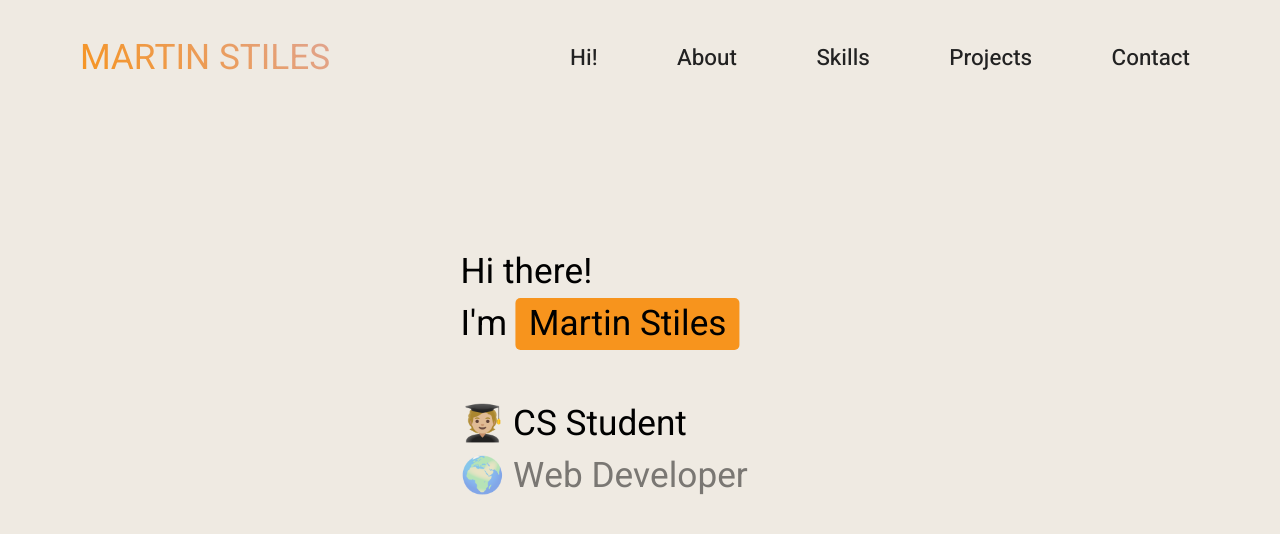
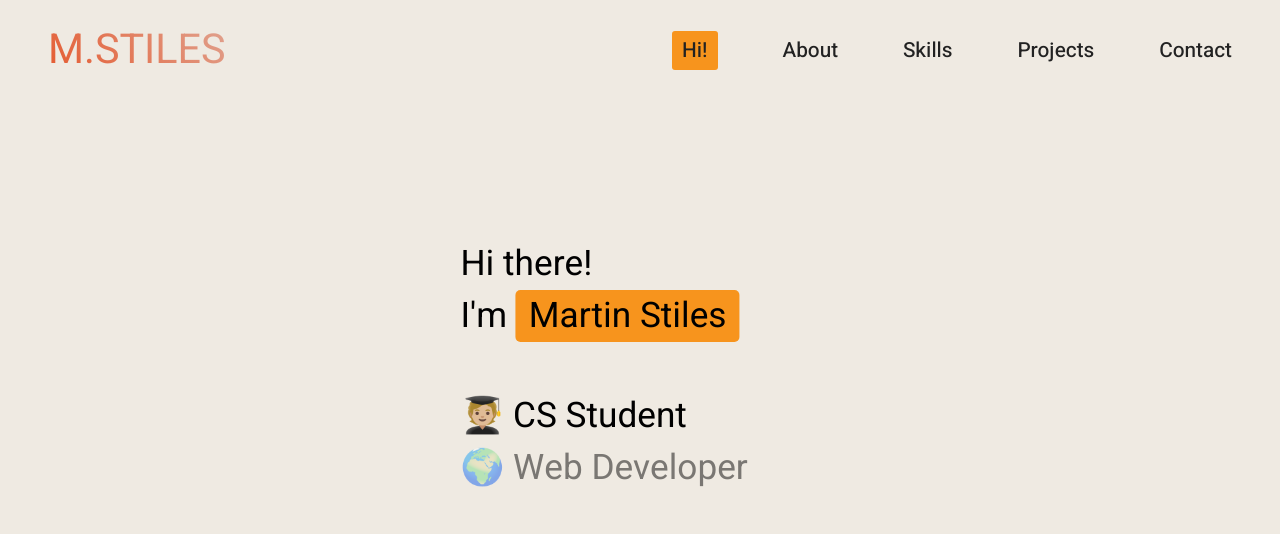
Before and after one commit to martinstiles/Portfolio-2.0, a React (Create React App) app: page / in a window 1280 px wide. Shown: the top 534 px of the page. Built offline with nearby package versions, Linux system fonts and the light colour scheme; the HTML template or start-up script is replaced by a standard one.

Commit message:
add navbar

```diff
--- a/src/components/navbar/navbar.data.json
+++ /dev/null
@@ -1,10 +0,0 @@
-{
-    "title": "Martin Stiles",
-    "routes": [
-        {"value": "Hi!", "route": "/"},
-        {"value": "About", "route": "/about"},
-        {"value": "Skills", "route": "/skills"},
-        {"value": "Projects", "route": "/projects"},
-        {"value": "Contact", "route": "/contact"}
-    ]
-}
--- a/src/components/navbar/navbar.js
+++ b/src/components/navbar/navbar.js
@@ -1,26 +1,46 @@
 import React from 'react'
-import Data from './navbar.data.json'
-import { Link } from 'react-router-dom';
-// import NavbarLink from './navbarLink/navbarLink'
+import Data from '../../data/navbar.data.json'
+import { Link, useLocation } from 'react-router-dom';
 import './navbar.style.scss'
+import DropdownSVG from "../../static/dropdown.svg"
 
 const Navbar = () => {
+    const location = useLocation()
+
+    const getNavbarLinkClass = (route) => {
+        if (route === "/projects/1/" && location.pathname.split("/")[1] === "projects") {
+            return "active-navbar-link"
+        }
+        else {
+            return route === location.pathname ? "active-navbar-link" : "inactive-navbar-link"
+        }
+    }
+
     return (
-        <div className="navbar">
+        <div className="navbar animate__animated animate__fadeInDown">
 
             <h1> {Data["title"].toUpperCase()} </h1>
 
             <ul>
                 {
                     Data["routes"].map(({value, route}) =>
-                        <div className="navbar-link-container">
-                            <div></div>
-                            <Link className="navbar-link" to={route}> {value} </Link>
+                        <div>
+                            <Link className={getNavbarLinkClass(route)} to={route}> {value} </Link>
                         </div>
                     )
                 }
-                {/* <NavbarLink value={value} route={route} /> */}
             </ul>
+
+            <div className="dropdown-container">
+                <button> <img src={DropdownSVG} alt="" /> </button>
+                <div>
+                    {
+                        Data["routes"].map(({value, route}) =>
+                            <Link className="dropdown-link" to={route}> { value } </Link>
+                        )
+                    }
+                </div>
+            </div>
 
         </div>
     )
--- a/src/components/navbar/navbar.style.scss
+++ b/src/components/navbar/navbar.style.scss
@@ -1,38 +1,113 @@
 @import "../../static/_variables.scss";
 
 .navbar {
+    position: relative;
+    z-index: 1000;
     width: 100%;
     height: 100px;
-    margin-top: 0.5em;
-    padding: 0 5em;
+    max-width: 1650px;
+    margin: 0 auto;
+    padding: 0 3em;
     display: flex;
     justify-content: space-between;
     align-items: center;
+    background-color: $background-color;
 
     h1 {
-        background: -webkit-linear-gradient(45deg, $orange, $orange-light);
+        font-size: calc(1.7em + 1.1vw);;
+        background: -webkit-linear-gradient(45deg, $orange-dark, $orange-light);
                     -webkit-background-clip: text;
                     -webkit-text-fill-color: transparent;
+
     }
 
     ul {
-        width: 40em;
+        display: block;
+        width: 35em;
+        max-width: 50%;
         display: flex;
         flex-direction: row;
         justify-content: space-between;
         list-style: none;
     }
+
+    .dropdown-container {
+        display: none;
+    }
 }
 
-.navbar-link-container {
-    padding: 4px 10px;
+.navbar-link-base {
+    font-size: calc(1em + 0.6vh);
+    color: $main-text-color;
+    text-decoration: none;
+    font-weight: 500;
 
+    transition: all 0.1s ease-in;
 }
 
-.navbar-link {
-    color: $main-text-color;
-    text-decoration: none;
-    font-size: 1.4em;
-    font-weight: 500;
+.navbar-link-highlighted {
+    background-color: $orange; // TODO: find a better color?
+    border-radius: 3px;
+    padding: 4px 10px;
+}
 
+.active-navbar-link {
+    @extend .navbar-link-base, .navbar-link-highlighted;
 }
+
+.inactive-navbar-link {
+    @extend .navbar-link-base;
+
+    &:hover {
+        @extend .navbar-link-highlighted;
+    }
+}
+
+@media screen and (max-width: $phone-width) {
+    .navbar {
+        padding: 0 0;
+        width: 90%;
+
+        ul {
+            display: none;
+        }
+
+        .dropdown-container {
+            display: block;
+
+            button {
+                background-color: $background-color;
+                border: none;
+
+                img {
+                    width: calc(1.5em + 2vw);
+                }
+            }
+
+            div {
+                display: none;
+                position: absolute;
+                min-width: 80px;
+                box-shadow: 0px 8px 16px 0px rgba(0,0,0,0.2);
+                background-color: $background-color;
+                transform: translate(-60px,0);
+
+                .dropdown-link {
+                    color: black;
+                    padding: 1em;
+                    text-decoration: none;
+                    display: block;
+                }
+                .dropdown-link:hover {
+                    background-color: $orange;
+                }
+            }
+        }
+        .dropdown-container:hover {
+            // z-index: 100;
+            div {
+                display: block;
+            }
+        }
+    }
+}
```
